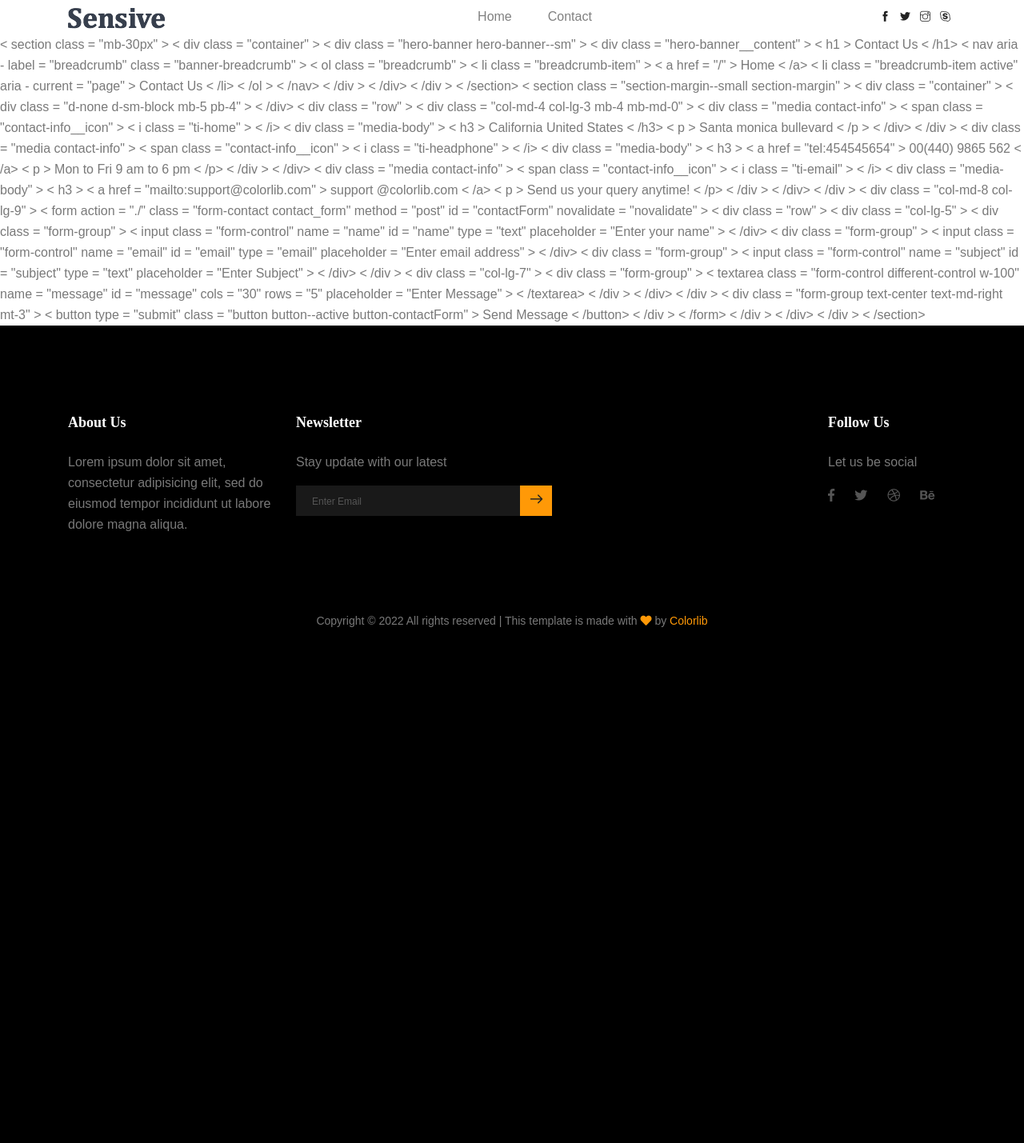
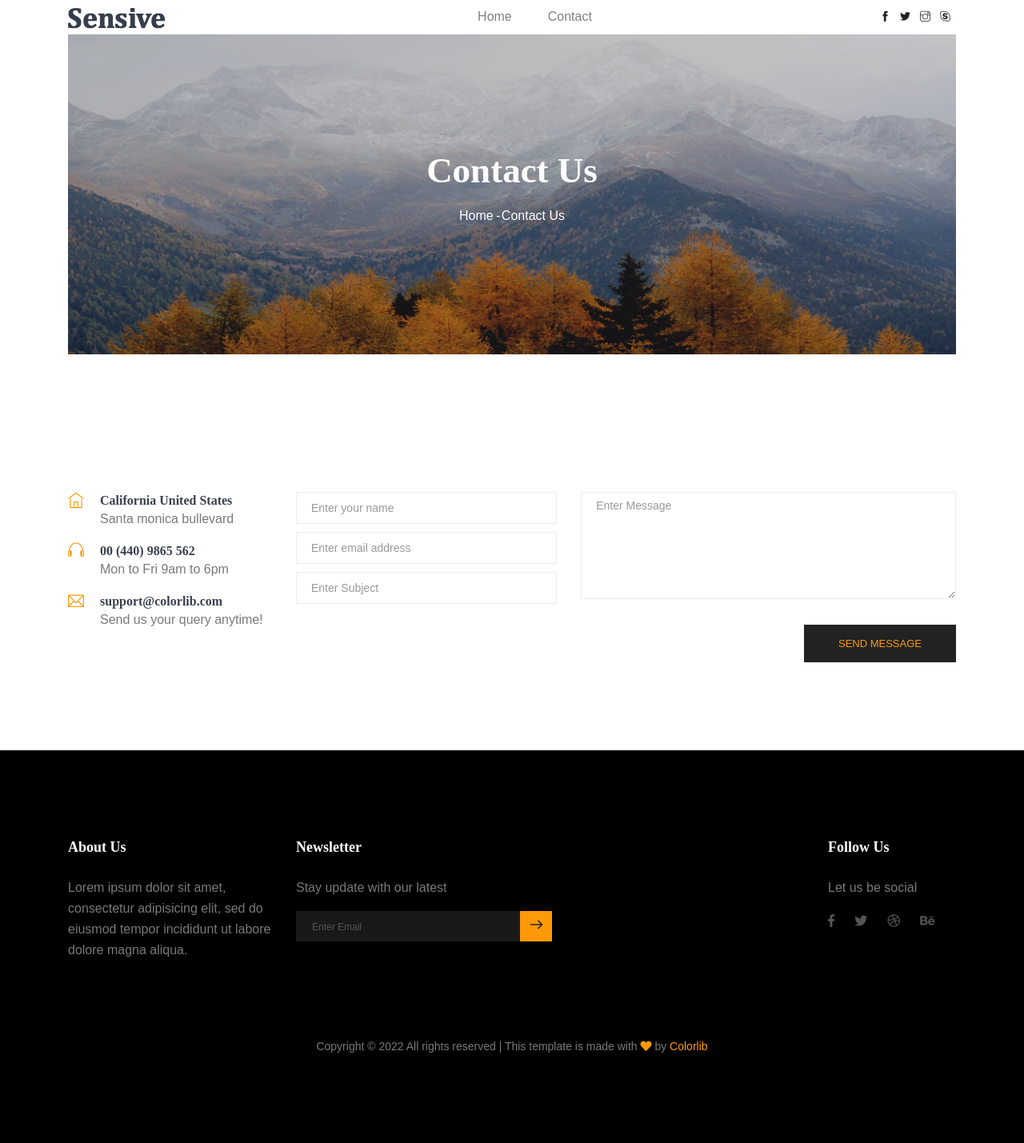
Before and after one commit to luaisylu/blog_backend, a Django app: template templates/contact.html in a window 1280 px wide. Shown: the whole page at 80% size. Before the commit the page ends 784 px from the top, so only its background shows below. Run offline with Django 3.2, Linux system fonts and the light colour scheme; the template is opened without the code that fills it, so the values that code supplies are empty; parts of the project's set-up code (start-up, migrations or seed data) failed here and were passed over; some libraries are stand-ins or nearby versions.

Commit message:
Подправила отступы

```diff
--- a/templates/contact.html
+++ b/templates/contact.html
@@ -1,72 +1,84 @@
 {% extends 'base.html' %}
 {% load static %}
-{% block title %}
-Sensive Blog - Contact {% endblock %}
-    {% block content %}
+{% block title %}Sensive Blog - Contact{% endblock %}
+{% block content %}
+
   <!--================ Hero sm banner start =================-->
-  < section class = "mb-30px" >
-  < div class = "container" >
-  < div class = "hero-banner hero-banner--sm" >
-  < div class = "hero-banner__content" >
-  < h1 > Contact Us < /h1> < nav aria - label = "breadcrumb"
-class = "banner-breadcrumb" >
-  < ol class = "breadcrumb" >
-  < li class = "breadcrumb-item" > < a href = "{% url 'index' %}" > Home < /a></li >
-  < li class = "breadcrumb-item active"
-aria - current = "page" > Contact Us < /li> < /ol > < /nav> < /div > < /div> < /div > < /section>
+  <section class="mb-30px">
+    <div class="container">
+      <div class="hero-banner hero-banner--sm">
+        <div class="hero-banner__content">
+          <h1>Contact Us</h1>
+          <nav aria-label="breadcrumb" class="banner-breadcrumb">
+            <ol class="breadcrumb">
+              <li class="breadcrumb-item"><a href="{% url 'index' %}">Home</a></li>
+              <li class="breadcrumb-item active" aria-current="page">Contact Us</li>
+            </ol>
+          </nav>
+        </div>
+      </div>
+    </div>
+  </section>
   <!--================ Hero sm banner end =================-->
+
   <!-- ================ contact section start ================= -->
-  < section class = "section-margin--small section-margin" >
-  < div class = "container" >
-  < div class = "d-none d-sm-block mb-5 pb-4" >
-      {{html_map | safe}}
-    < /div> < div class = "row" >
-  < div class = "col-md-4 col-lg-3 mb-4 mb-md-0" >
-  < div class = "media contact-info" >
-  < span class = "contact-info__icon" > < i class = "ti-home" > < /i></span >
-  < div class = "media-body" >
-  < h3 > California United States < /h3> < p > Santa monica bullevard < /p > < /div> < /div > < div class = "media contact-info" >
-  < span class = "contact-info__icon" > < i class = "ti-headphone" > < /i></span >
-  < div class = "media-body" >
-  < h3 > < a href = "tel:454545654" > 00(440) 9865 562 < /a></h
-3 >
-  < p > Mon to Fri 9 am to 6 pm < /p> < /div > < /div> < div class = "media contact-info" > < span class = "contact-info__icon" > < i class = "ti-email" > < /i></span >
-  < div class = "media-body" >
-  < h3 > < a href = "mailto:support@colorlib.com" > support @colorlib.com < /a></h
-3 >
-  < p > Send us your query anytime! < /p> < /div > < /div> < /div > < div class = "col-md-8 col-lg-9" >
-  < form action = "./"
-class = "form-contact contact_form"
-method = "post"
-id = "contactForm"
-novalidate = "novalidate" >
-  < div class = "row" >
-  < div class = "col-lg-5" >
-  < div class = "form-group" >
-  < input class = "form-control"
-name = "name"
-id = "name"
-type = "text"
-placeholder = "Enter your name" >
-  < /div> < div class = "form-group" > < input class = "form-control"
-name = "email"
-id = "email"
-type = "email"
-placeholder = "Enter email address" >
-  < /div> < div class = "form-group" > < input class = "form-control"
-name = "subject"
-id = "subject"
-type = "text"
-placeholder = "Enter Subject" >
-  < /div> < /div > < div class = "col-lg-7" >
-  < div class = "form-group" >
-  < textarea class = "form-control different-control w-100"
-name = "message"
-id = "message"
-cols = "30"
-rows = "5"
-placeholder = "Enter Message" > < /textarea> < /div > < /div> < /div > < div class = "form-group text-center text-md-right mt-3" >
-  < button type = "submit"
-class = "button button--active button-contactForm" > Send Message < /button> < /div > < /form> < /div > < /div> < /div > < /section>
-  <!-- ================ contact section end ================= -->
-  {% endblock %}
+  <section class="section-margin--small section-margin">
+    <div class="container">
+      <div class="d-none d-sm-block mb-5 pb-4">
+        {{html_map|safe}}
+      </div>
+      <div class="row">
+        <div class="col-md-4 col-lg-3 mb-4 mb-md-0">
+          <div class="media contact-info">
+            <span class="contact-info__icon"><i class="ti-home"></i></span>
+            <div class="media-body">
+              <h3>California United States</h3>
+              <p>Santa monica bullevard</p>
+            </div>
+          </div>
+          <div class="media contact-info">
+            <span class="contact-info__icon"><i class="ti-headphone"></i></span>
+            <div class="media-body">
+              <h3><a href="tel:454545654">00 (440) 9865 562</a></h3>
+              <p>Mon to Fri 9am to 6pm</p>
+            </div>
+          </div>
+          <div class="media contact-info">
+            <span class="contact-info__icon"><i class="ti-email"></i></span>
+            <div class="media-body">
+              <h3><a href="mailto:support@colorlib.com">support@colorlib.com</a></h3>
+              <p>Send us your query anytime!</p>
+            </div>
+          </div>
+        </div>
+        <div class="col-md-8 col-lg-9">
+          <form action="./" class="form-contact contact_form" method="post" id="contactForm" novalidate="novalidate">
+            <div class="row">
+              <div class="col-lg-5">
+                <div class="form-group">
+                  <input class="form-control" name="name" id="name" type="text" placeholder="Enter your name">
+                </div>
+                <div class="form-group">
+                  <input class="form-control" name="email" id="email" type="email" placeholder="Enter email address">
+                </div>
+                <div class="form-group">
+                  <input class="form-control" name="subject" id="subject" type="text" placeholder="Enter Subject">
+                </div>
+              </div>
+              <div class="col-lg-7">
+                <div class="form-group">
+                    <textarea class="form-control different-control w-100" name="message" id="message" cols="30" rows="5" placeholder="Enter Message"></textarea>
+                </div>
+              </div>
+            </div>
+            <div class="form-group text-center text-md-right mt-3">
+              <button type="submit" class="button button--active button-contactForm">Send Message</button>
+            </div>
+          </form>
+        </div>
+      </div>
+    </div>
+  </section>
+	<!-- ================ contact section end ================= -->
+
+{% endblock %}
```
